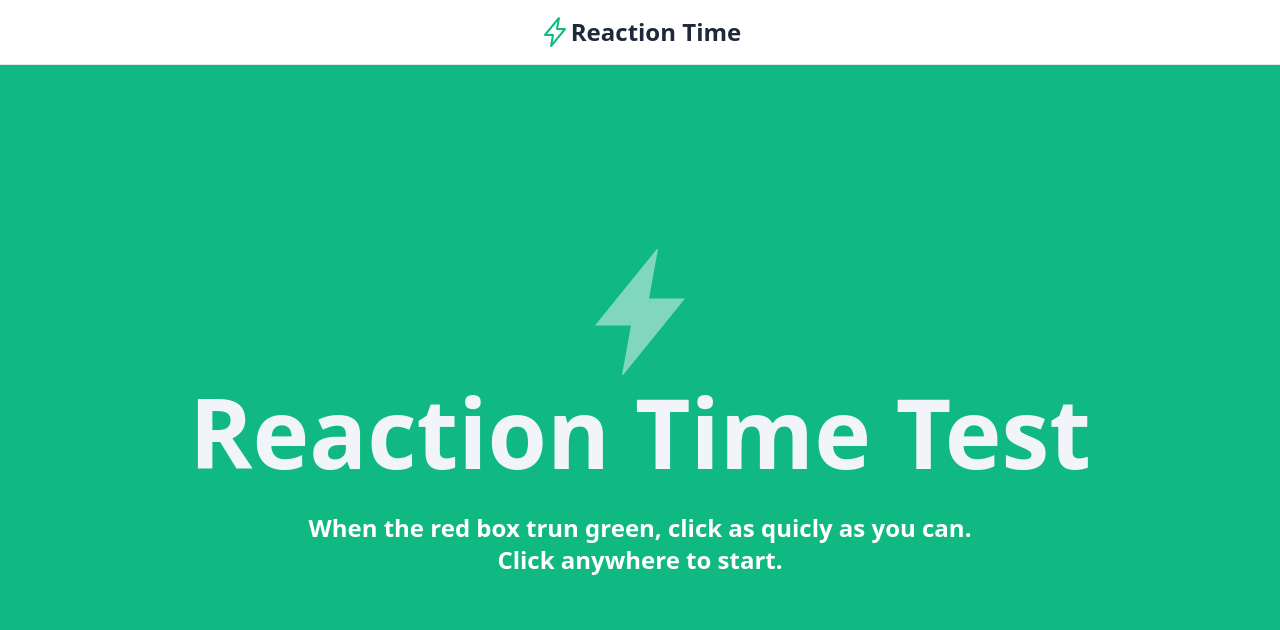
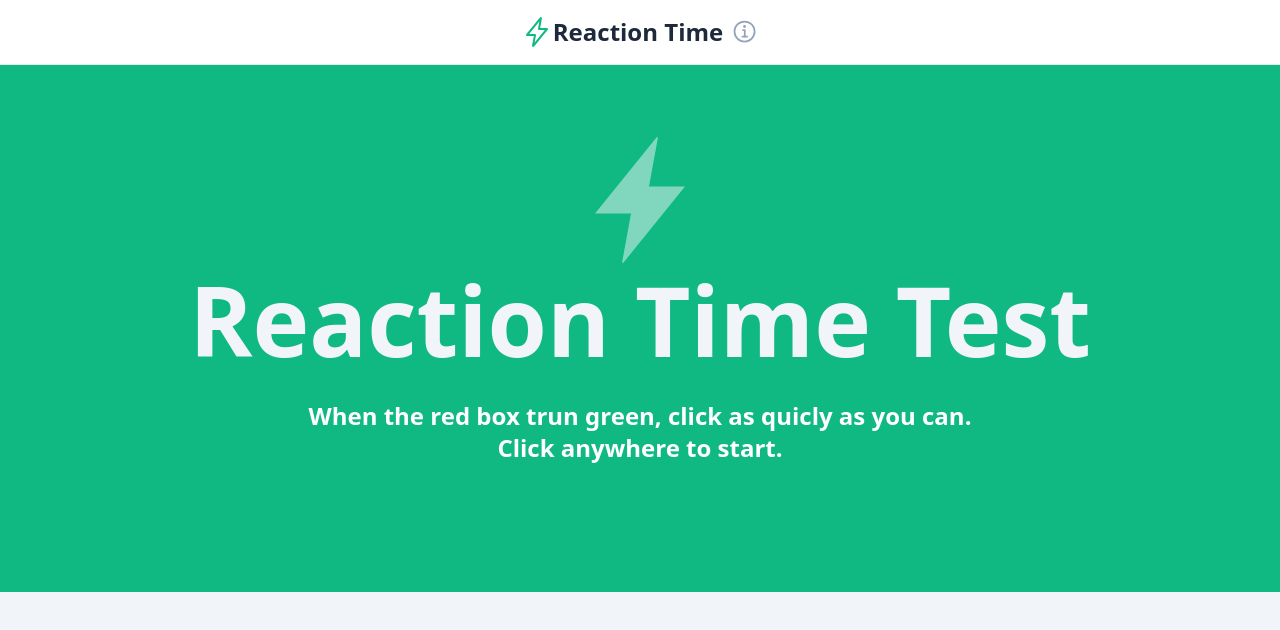
Before and after one commit to ajimsofwan/reaction-time, a Vue app: page / in a window 1280 px wide. Shown: the top 630 px of the page. Built offline with nearby package versions, Linux system fonts and the light colour scheme.

Commit message:
feat: add time, modal game info

```diff
--- a/index.html
+++ b/index.html
@@ -5,7 +5,7 @@
   <meta charset="UTF-8" />
   <link rel="icon" type="image/svg+xml" href="/vite.svg" />
   <meta name="viewport" content="width=device-width, initial-scale=1.0" />
-  <title>Vite + Vue</title>
+  <title>Reaction Time</title>
 </head>
 
 <body class="bg-slate-100 dark:bg-slate-900 text-slate-800 dark:text-slate-500">
--- a/src/App.vue
+++ b/src/App.vue
@@ -4,11 +4,14 @@ import Navbar from './components/template/Navbar.vue';
 import Play from './components/Play.vue';
 import Block from './components/Block.vue';
 import Click from './components/Click.vue';
+import Modal from './components/Modal.vue';
 
 const isPlay = ref(false)
 const showClick = ref(false)
+const score = ref(null)
+const showModal = ref(false)
 
-function play() {
+function playGame() {
   const delay = 2000 + Math.random() * 5000
   isPlay.value = true
   setTimeout(() => {
@@ -16,11 +19,29 @@ function play() {
   }, delay)
 }
 
+function endGame(reactionTime) {
+  isPlay.value = false
+  showClick.value = false
+  score.value = reactionTime
+}
+
+function toggleModal() {
+  showModal.value = !showModal.value
+}
 </script>
 
 <template>
-  <Navbar />
+  <Navbar @modal="toggleModal" />
+  <Block v-if="!isPlay" @click="playGame" :score="score" />
   <Play v-if="isPlay && !showClick" />
-  <Block v-if="!isPlay" @click="play" />
-  <Click v-if="showClick" />
+  <Click v-if="showClick" @end="endGame" />
+  <Modal v-if="showModal" title="Game Info" @modal="toggleModal">
+    <p class="mb-3 font-normal text-slate-700 dark:text-slate-400">This is a simple tool to measure your reaction time.
+    </p>
+    <p class="mb-3 font-normal text-slate-700 dark:text-slate-400">In addition to measuring your reaction time, this test
+      is affected by the latency of your computer and monitor.
+      Using a fast computer and low latency / high framerate monitor will improve your score.</p>
+    <p class="mb-3 font-normal text-slate-700 dark:text-slate-400">Scores in this test are faster than the aim trainer
+      test, because you can react instantly without moving the cursor.</p>
+  </Modal>
 </template>
--- a/src/components/Block.vue
+++ b/src/components/Block.vue
@@ -1,6 +1,22 @@
+<script setup>
+defineProps(['score'])
+
+</script>
 <template>
   <section class="text-center bg-emerald-500">
-    <div class="py-32 md:py-60">
+    <div v-if="score" class="py-32 xxl:py-60">
+      <div class="flex justify-center">
+        <svg xmlns="http://www.w3.org/2000/svg" class="h-36 text-slate-100" viewBox="0 0 512 512">
+          <path d="M256 64C150 64 64 150 64 256s86 192 192 192 192-86 192-192S362 64 256 64z" fill="none"
+            stroke="currentColor" stroke-miterlimit="10" stroke-width="32" />
+          <path fill="none" stroke="currentColor" stroke-linecap="round" stroke-linejoin="round" stroke-width="32"
+            d="M256 128v144h96" />
+        </svg>
+      </div>
+      <h1 class="pb-16 text-6xl font-semibold md:text-8xl text-slate-100">{{ score }} ms</h1>
+      <p class="text-2xl font-semibold text-white">Click to keep going.</p>
+    </div>
+    <div v-else class="py-32 xxl:py-60">
       <div class="flex justify-center animate-pulse">
         <svg xmlns="http://www.w3.org/2000/svg" class="h-36 fill-slate-100" viewBox="0 0 512 512">
           <path
--- a/src/components/Click.vue
+++ b/src/components/Click.vue
@@ -1,7 +1,30 @@
+<script setup>
+import { onMounted, ref } from 'vue';
+
+const emit = defineEmits(['end'])
+
+const timer = ref(null)
+const reactionTime = ref(0)
+
+function startTimer() {
+  timer.value = setInterval(() => {
+    reactionTime.value += 5
+  }, 5)
+}
+
+function stopTimer() {
+  clearInterval(timer.value)
+  emit('end', reactionTime)
+}
+
+onMounted(() => {
+  startTimer()
+})
+</script>
 <template>
-  <section class="text-center bg-green-500">
-    <div class="py-32 md:py-60">
-      <div class="flex justify-center animate-bounce">
+  <section @click="stopTimer" class="text-center bg-green-500">
+    <div class="py-32 xxl:py-60">
+      <div class="flex justify-center">
         <svg xmlns="http://www.w3.org/2000/svg" class="w-36 text-slate-100" viewBox="0 0 512 512">
           <circle cx="256" cy="256" r="32" fill="none" stroke="currentColor" stroke-miterlimit="10" stroke-width="32" />
           <circle cx="416" cy="256" r="32" fill="none" stroke="currentColor" stroke-miterlimit="10" stroke-width="32" />
--- /dev/null
+++ b/src/components/Modal.vue
@@ -0,0 +1,42 @@
+<script setup>
+
+defineProps({
+  title: String,
+  message: String,
+})
+
+const emit = defineEmits(['modal'])
+
+function closeModal() {
+  emit('modal')
+}
+
+</script>
+
+<template>
+  <div
+    class="fixed inset-0 top-20 z-50 flex justify-center overflow-y-auto overflow-x-hidden outline-none focus:outline-none h-[calc(100%-1rem)] max-h-full">
+    <div class="relative w-full max-w-2xl max-h-full">
+      <div class="relative bg-white rounded-lg shadow dark:bg-gray-700">
+        <div class="flex items-start justify-between p-4 border-b rounded-t dark:border-gray-600">
+          <h3 class="text-xl font-semibold text-gray-900 dark:text-white">
+            {{ title }}
+          </h3>
+          <button @click="closeModal" type="button"
+            class="inline-flex items-center justify-center w-8 h-8 ml-auto text-sm text-gray-400 bg-transparent rounded-lg hover:bg-gray-200 hover:text-gray-900 dark:hover:bg-gray-600 dark:hover:text-white"
+            data-modal-hide="defaultModal">
+            <svg class="w-3 h-3" aria-hidden="true" xmlns="http://www.w3.org/2000/svg" fill="none" viewBox="0 0 14 14">
+              <path stroke="currentColor" stroke-linecap="round" stroke-linejoin="round" stroke-width="2"
+                d="m1 1 6 6m0 0 6 6M7 7l6-6M7 7l-6 6" />
+            </svg>
+            <span class="sr-only">Close modal</span>
+          </button>
+        </div>
+        <div class="p-6 space-y-6 text-left">
+          <slot></slot>
+        </div>
+      </div>
+    </div>
+  </div>
+  <div className="fixed inset-0 z-40 bg-black opacity-50"></div>
+</template>
--- a/src/components/Play.vue
+++ b/src/components/Play.vue
@@ -1,7 +1,7 @@
 <template>
   <section class="text-center bg-rose-500">
-    <div class="py-32 md:py-60">
-      <div class="flex justify-center animate-bounce">
+    <div class="py-32 xxl:py-60">
+      <div class="flex justify-center">
         <svg xmlns="http://www.w3.org/2000/svg" class="w-36 text-slate-100" viewBox="0 0 512 512">
           <circle cx="256" cy="256" r="32" fill="none" stroke="currentColor" stroke-miterlimit="10" stroke-width="32" />
           <circle cx="416" cy="256" r="32" fill="none" stroke="currentColor" stroke-miterlimit="10" stroke-width="32" />
--- a/src/components/Result.vue
+++ /dev/null
@@ -1,16 +0,0 @@
-<template>
-  <section class="text-center bg-emerald-500">
-    <div class="py-32 md:py-60">
-      <div class="flex justify-center animate-pulse">
-        <svg xmlns="http://www.w3.org/2000/svg" class="h-36 text-slate-100" viewBox="0 0 512 512">
-          <path d="M256 64C150 64 64 150 64 256s86 192 192 192 192-86 192-192S362 64 256 64z" fill="none"
-            stroke="currentColor" stroke-miterlimit="10" stroke-width="32" />
-          <path fill="none" stroke="currentColor" stroke-linecap="round" stroke-linejoin="round" stroke-width="32"
-            d="M256 128v144h96" />
-        </svg>
-      </div>
-      <h1 class="pb-8 text-6xl font-semibold md:text-8xl text-slate-100">0 ms</h1>
-      <p class="text-2xl font-semibold text-white">Click to keep going.</p>
-    </div>
-  </section>
-</template>
--- a/src/components/template/Navbar.vue
+++ b/src/components/template/Navbar.vue
@@ -1,7 +1,22 @@
+<script setup>
+
+defineProps({
+  title: String,
+  message: String,
+})
+
+const emit = defineEmits(['modal'])
+
+function showModal() {
+  emit('modal')
+}
+
+</script>
+
 <template>
   <nav class="fixed top-0 left-0 z-20 w-full bg-white border-b border-gray-200 dark:bg-gray-900 dark:border-gray-600">
-    <div class="max-w-screen-xl p-4 mx-auto">
-      <a href="https://flowbite.com/" class="flex items-center justify-center">
+    <div class="p-4 mx-auto">
+      <div class="flex items-center justify-center">
         <svg xmlns="http://www.w3.org/2000/svg" class="h-8" viewBox="0 0 512 512">
           <title>ionicons-v5-m</title>
           <path
@@ -9,7 +24,17 @@
             style="fill:none;stroke:#10b981;stroke-linecap:round;stroke-linejoin:round;stroke-width:32px" />
         </svg>
         <span class="self-center text-2xl font-semibold whitespace-nowrap dark:text-white">Reaction Time</span>
-      </a>
+        <a href="#" @click="showModal" class="ml-2"><svg xmlns="http://www.w3.org/2000/svg"
+            class="h-7 fill-slate-400 text-slate-400" viewBox="0 0 512 512">
+            <path d="M248 64C146.39 64 64 146.39 64 248s82.39 184 184 184 184-82.39 184-184S349.61 64 248 64z" fill="none"
+              stroke="currentColor" stroke-miterlimit="10" stroke-width="32" />
+            <path fill="none" stroke="currentColor" stroke-linecap="round" stroke-linejoin="round" stroke-width="32"
+              d="M220 220h32v116" />
+            <path fill="none" stroke="currentColor" stroke-linecap="round" stroke-miterlimit="10" stroke-width="32"
+              d="M208 340h88" />
+            <path d="M248 130a26 26 0 1026 26 26 26 0 00-26-26z" />
+          </svg></a>
+      </div>
     </div>
   </nav>
 </template>
```
